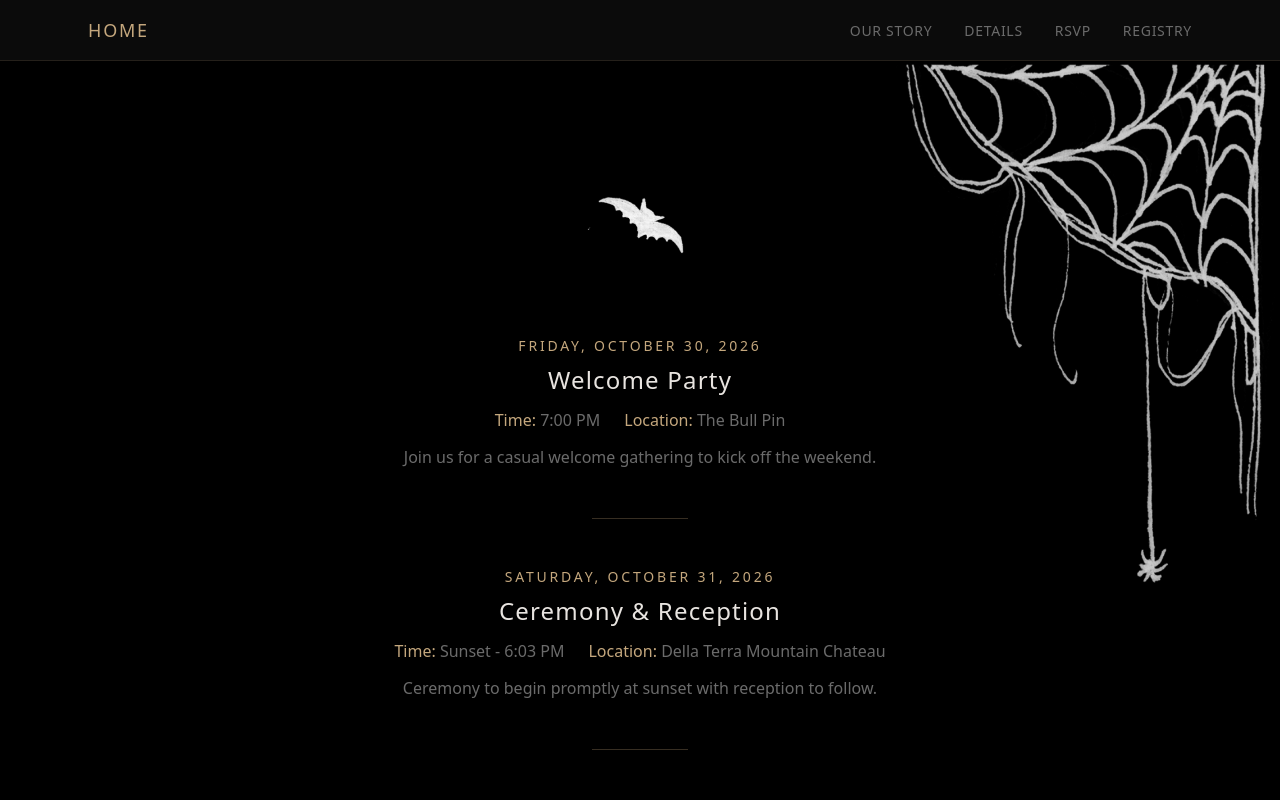
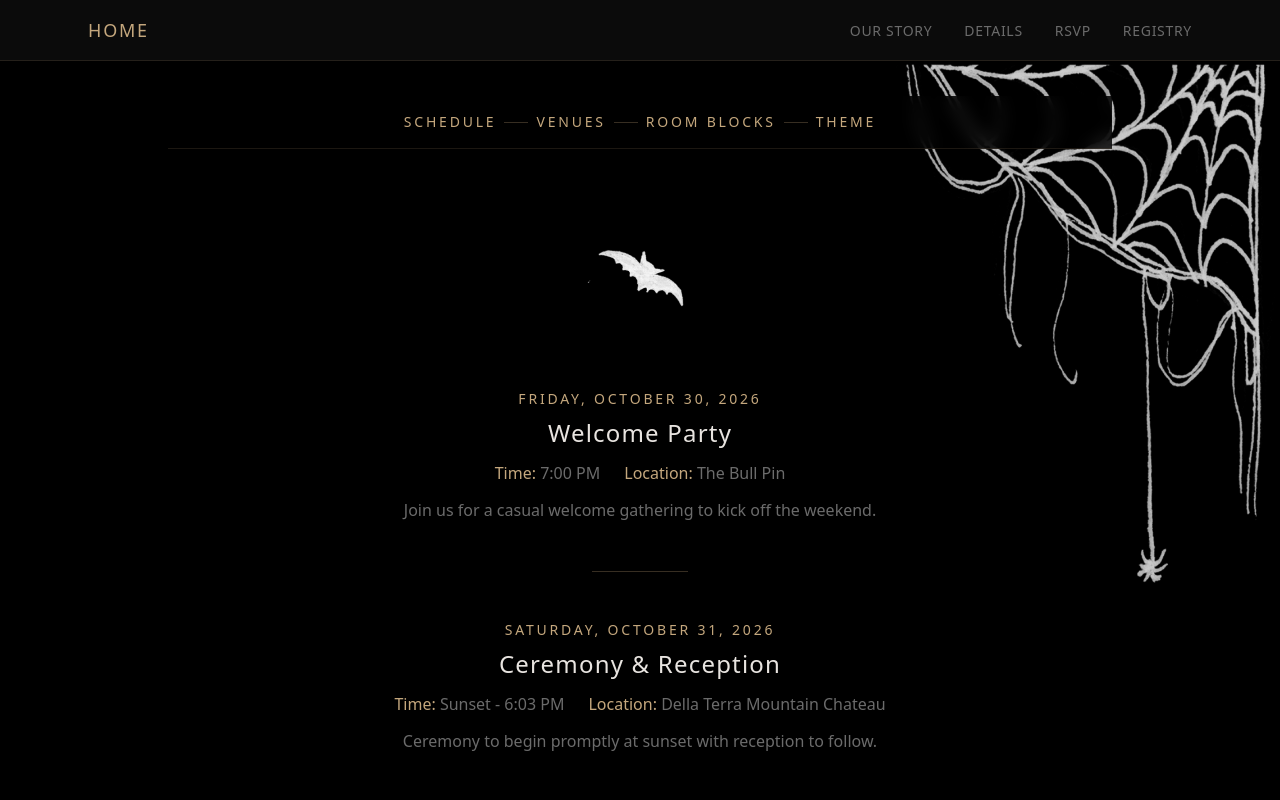
Before and after one commit to nick-brown2014/nickarina, a Next.js app: page /details in a window 1280 px wide. Shown: the top 800 px of the page. Built offline with nearby package versions, Linux system fonts and the light colour scheme.

Commit message:
rsvp system working and db seeded

```diff
--- a/app/api/guests/seed/route.ts
+++ b/app/api/guests/seed/route.ts
@@ -35,14 +35,12 @@ export async function POST(request: Request) {
       }))
     );
 
-    const created = await prisma.$transaction(
-      guests.map((guest) => prisma.guest.create({ data: guest }))
-    );
+    const created = await prisma.guest.createMany({ data: guests });
 
     return NextResponse.json({
       success: true,
       units: units.length,
-      guests: created.length,
+      guests: created.count,
     });
   } catch (error) {
     console.error("Seed error:", error);
--- a/app/details/page.tsx
+++ b/app/details/page.tsx
@@ -42,7 +42,7 @@ const roomBlocks = [
 
 export default function DetailsPage() {
   return (
-    <div className="relative min-h-screen bg-black pt-24 pb-16 px-6 overflow-hidden">
+    <div className="relative min-h-screen bg-black pt-24 pb-16 px-6">
       <Image
         src={ragnatela}
         alt=""
@@ -51,6 +51,30 @@ export default function DetailsPage() {
         className="pointer-events-none select-none absolute top-16 right-0 w-48 md:w-72 lg:w-96 h-auto opacity-80"
       />
       <div className="relative max-w-4xl mx-auto">
+
+        <nav
+          aria-label="Page sections"
+          className="sticky top-16 z-40 -mx-6 px-6 py-4 flex flex-wrap items-center justify-center gap-x-2 gap-y-3 font-[var(--font-cinzel)] text-xs md:text-sm tracking-[0.2em] uppercase bg-black/80 backdrop-blur-sm border-b border-accent/20"
+        >
+          {[
+            { href: "#schedule", label: "Schedule" },
+            { href: "#venues", label: "Venues" },
+            { href: "#room-blocks", label: "Room Blocks" },
+            { href: "#theme", label: "Theme" },
+          ].map((link, i, arr) => (
+            <span key={link.href} className="flex items-center gap-x-2">
+              <a
+                href={link.href}
+                className="text-accent-light hover:text-foreground transition-colors"
+              >
+                {link.label}
+              </a>
+              {i < arr.length - 1 && (
+                <span aria-hidden className="h-px w-6 bg-accent/40" />
+              )}
+            </span>
+          ))}
+        </nav>
 
         <div className="flex justify-center mt-8">
           <Image
@@ -61,7 +85,7 @@ export default function DetailsPage() {
           />
         </div>
 
-        <section className="text-center mt-4">
+        <section id="schedule" className="text-center mt-4 scroll-mt-40">
           <ol className="space-y-12">
             {schedule.map((event, idx) => (
               <li key={event.title}>
@@ -91,7 +115,7 @@ export default function DetailsPage() {
 
         <hr className="border-0 border-t border-accent/40 w-full mx-auto my-20" />
 
-        <section className="text-center">
+        <section id="venues" className="text-center scroll-mt-40">
           <h2 className="font-[var(--font-cinzel)] text-2xl md:text-3xl tracking-wider text-accent-light mb-12">
             Venues
           </h2>
@@ -146,7 +170,7 @@ export default function DetailsPage() {
 
         <hr className="border-0 border-t border-accent/40 w-full mx-auto my-20" />
 
-        <section className="text-center">
+        <section id="room-blocks" className="text-center scroll-mt-40">
           <h2 className="font-[var(--font-cinzel)] text-2xl md:text-3xl tracking-wider text-accent-light mb-4">
             Room Blocks
           </h2>
@@ -176,6 +200,45 @@ export default function DetailsPage() {
             ))}
           </div>
         </section>
+
+        <hr className="border-0 border-t border-accent/40 w-full mx-auto my-20" />
+
+        <section id="theme" className="text-center scroll-mt-40">
+          <h2 className="font-[var(--font-cinzel)] text-2xl md:text-3xl tracking-wider text-accent-light mb-4">
+            Theme
+          </h2>
+          <p className="text-muted mb-12 max-w-xl mx-auto">
+            For inspiration on attire and aesthetic, take a peek at our Pinterest
+            boards. Links coming soon.
+          </p>
+          <div className="space-y-10">
+            <div>
+              <h3 className="font-[var(--font-cinzel)] text-xl tracking-wider text-foreground mb-6">
+                Welcome Party
+              </h3>
+              <a
+                href="#"
+                aria-disabled="true"
+                className="inline-block font-[var(--font-cinzel)] text-sm tracking-[0.2em] uppercase px-6 py-3 border border-accent/40 text-muted hover:border-accent-light hover:text-accent-light transition-all duration-300 pointer-events-none opacity-50"
+              >
+                Pinterest Board
+              </a>
+            </div>
+            <hr className="border-0 border-t border-accent/40 w-24 mx-auto" />
+            <div>
+              <h3 className="font-[var(--font-cinzel)] text-xl tracking-wider text-foreground mb-6">
+                Wedding
+              </h3>
+              <a
+                href="#"
+                aria-disabled="true"
+                className="inline-block font-[var(--font-cinzel)] text-sm tracking-[0.2em] uppercase px-6 py-3 border border-accent/40 text-muted hover:border-accent-light hover:text-accent-light transition-all duration-300 pointer-events-none opacity-50"
+              >
+                Pinterest Board
+              </a>
+            </div>
+          </div>
+        </section>
       </div>
     </div>
   );
--- a/app/rsvp/page.tsx
+++ b/app/rsvp/page.tsx
@@ -194,7 +194,7 @@ export default function RsvpPage() {
             <button
               type="submit"
               disabled={isSearching}
-              className="w-full font-[var(--font-cinzel)] text-sm tracking-[0.2em] uppercase px-8 py-4 border border-accent-light text-accent-light hover:bg-accent-light hover:text-background transition-all duration-300 disabled:opacity-50 disabled:cursor-not-allowed"
+              className="w-full font-[var(--font-cinzel)] cursor-pointer text-sm tracking-[0.2em] uppercase px-8 py-4 border border-accent-light text-accent-light hover:bg-accent-light hover:text-background transition-all duration-300 disabled:opacity-50 disabled:cursor-not-allowed"
             >
               {isSearching ? "Searching..." : "Find My Invitation"}
             </button>
--- a/middleware.ts
+++ b/middleware.ts
@@ -3,10 +3,15 @@ import type { NextRequest } from "next/server";
 
 export function middleware(request: NextRequest) {
   const isAuthenticated = request.cookies.get("site_access")?.value === "granted";
-  const isPasswordPage = request.nextUrl.pathname === "/password";
-  const isPasswordApi = request.nextUrl.pathname === "/api/password";
+  const { pathname } = request.nextUrl;
+  const isPasswordPage = pathname === "/password";
+  const isPasswordApi = pathname === "/api/password";
+  const isAdminRoute =
+    pathname === "/admin" ||
+    pathname === "/api/rsvp/admin" ||
+    pathname === "/api/guests/seed";
 
-  if (isPasswordPage || isPasswordApi) {
+  if (isPasswordPage || isPasswordApi || isAdminRoute) {
     return NextResponse.next();
   }
 
```
